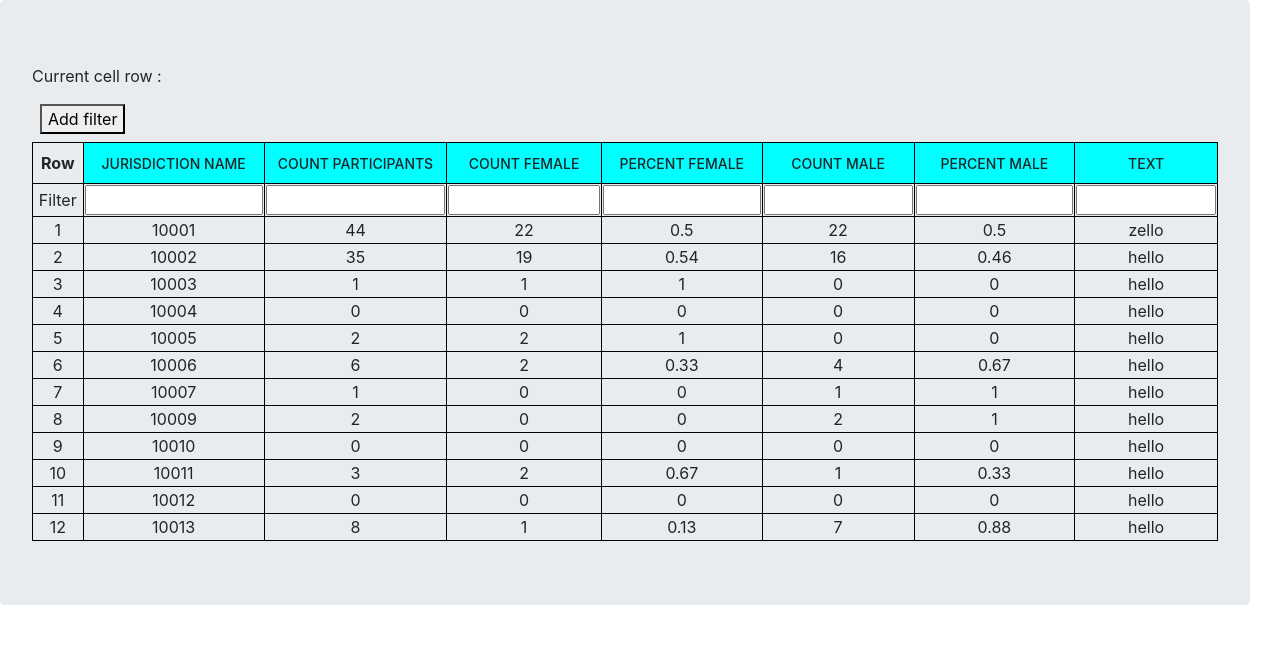
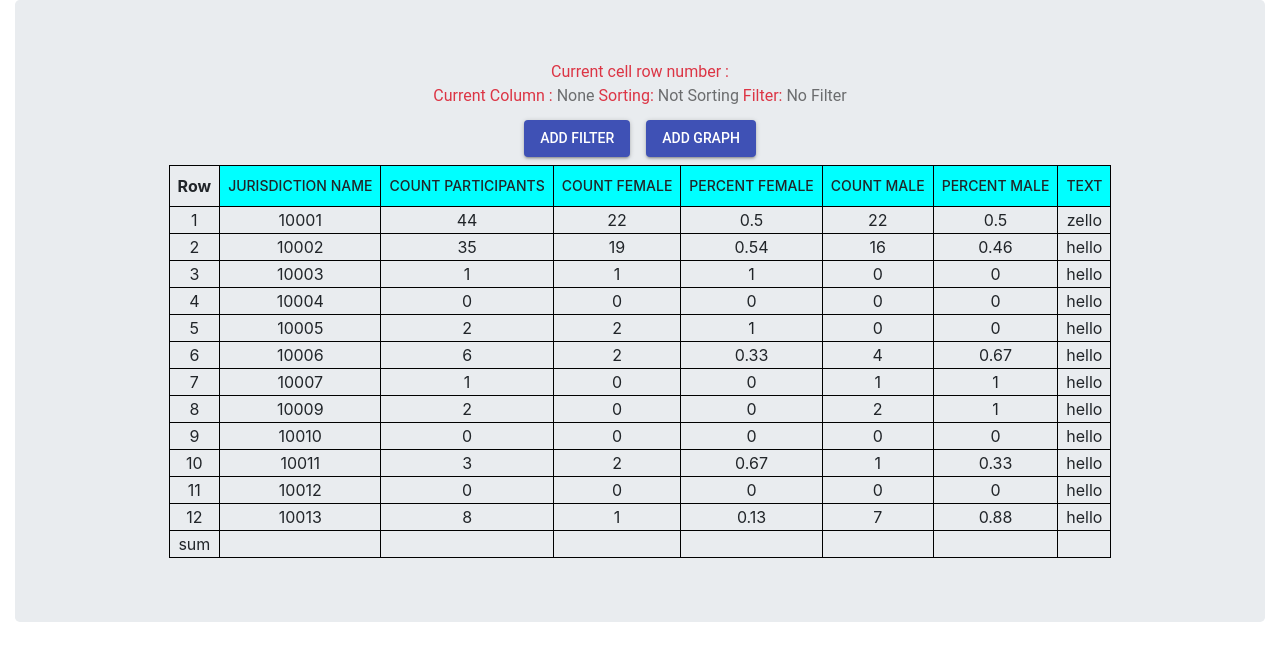
Before and after one commit to lopesamit/genesis, a React (Create React App) app: page / in a window 1280 px wide. Shown: the top 660 px of the page. Built offline with nearby package versions, Linux system fonts and the light colour scheme.

Commit message:
working on statistics

```diff
--- a/package.json
+++ b/package.json
@@ -3,6 +3,7 @@
   "version": "0.1.0",
   "private": true,
   "dependencies": {
+    "@material-ui/core": "^3.6.2",
     "bootstrap": "^4.1.3",
     "d3": "^5.7.0",
     "jquery": "^3.3.1",
--- a/src/App.js
+++ b/src/App.js
@@ -4,6 +4,12 @@ import logo from "./logo.svg";
 import "./App.scss";
 import * as d3 from "d3";
 import $ from "jquery";
+import D3graph from "./components/D3graph";
+import { Button, InputLabel, TextField } from "@material-ui/core";
+
+const byPropKey = (propertyName, value) => () => ({
+  [propertyName]: value
+});
 
 class App extends Component {
   constructor(props) {
@@ -12,17 +18,27 @@ class App extends Component {
       items: [],
       filteredItems: [],
       heading: [],
-      sort: false,
+      isSorting: false,
       cell: '',
-      filter: true,
+      column: 'None',
+      isFiltering: false,
+      filters: [],
+      columnClicked: '',
+      isPloting: false,
+      stats: {},
+      isAsc: false
     };
     this.handleSort = this.handleSort.bind(this);
-    this.handleHover = this.handleHover.bind(this)
-    this.handleAddFilter = this.handleAddFilter.bind(this)
-    this.handleFilter = this.handleFilter.bind(this)
+    this.handleHoverCell = this.handleHoverCell.bind(this);
+    this.handleHoverColumn = this.handleHoverColumn.bind(this);
+    this.handleAddFilter = this.handleAddFilter.bind(this);
+    this.handleFilter = this.handleFilter.bind(this);
+    this.handleAddGraph = this.handleAddGraph.bind(this);
+    this.handleRemoveSort = this.handleRemoveSort.bind(this);
+    // this.handlePlotGraph = this.handlePlotGraph.bind(this)
   }
 
-  async componentDidMount() {
+  async getData() {
     const items = [];
     await d3.csv(data, item => {
       items.push(item);
@@ -32,26 +48,35 @@ class App extends Component {
       items: items,
       filteredItems: items
     });
+  }
+
+  async componentDidMount() {
+    await this.getData();
 
     var heading = [];
-    if (items[0]) {
-      heading = Object.keys(items[0]);
+    if (this.state.items[0]) {
+      heading = Object.keys(this.state.items[0]);
     }
 
     await this.setState({
       heading: heading
     });
+    this.statistics();
   }
 
   handleSort(column, e) {
     this.setState(prevState => {
-      return { sort: !prevState.sort };
+      // return { isSorting: !prevState.isSorting };
+      return { isSorting: true };
     });
 
     const items = this.state.items;
     const currentTarget = $(e.currentTarget);
 
     if (currentTarget.hasClass("asc")) {
+      this.setState({
+        isAsc : false
+      })
       items.sort((a, b) => {
         if (isNaN(a[column])) {
           if (a[column] > b[column]) return -1;
@@ -65,12 +90,14 @@ class App extends Component {
         items: items
       });
       currentTarget
-      .removeClass("asc")
-      .addClass("desc")
-      .siblings()
-      .removeClass("desc")
+        .removeClass("asc")
+        .addClass("desc")
+        .siblings()
+        .removeClass("desc");
     } else {
-
+      this.setState({
+        isAsc : true
+      })
       items.sort((a, b) => {
         if (isNaN(a[column])) {
           if (a[column] < b[column]) return -1;
@@ -87,91 +114,208 @@ class App extends Component {
         .addClass("asc")
         .removeClass("desc")
         .siblings()
-        .removeClass("asc desc")
+        .removeClass("asc desc");
     }
   }
 
-  handleHover(e) {
+  handleHoverCell(e) {
     this.setState({
       cell: e
-    })
+    });
   }
 
-  handleAddFilter(){
-    this.setState((prevState) => {
-      return ({ filter : !prevState.filter })
-    })
+  handleHoverColumn(e) {
+    this.setState({
+      column: e
+    });
+  }
+
+  handleAddFilter() {
+    this.setState(prevState => {
+      return { isFiltering: !prevState.isFiltering, filters: [] };
+    });
+    this.getData();
+  }
+  handleAddGraph() {
+    this.setState(prevState => {
+      return { isPloting: !prevState.isPloting };
+    });
+    this.getData();
+  }
+  handleRemoveSort() {
+    this.getData();
+    $("th").removeClass("asc desc");
+    this.setState({ isSorting: false });
+  }
+
+  async handlePlotGraph(e, column) {
+    await this.handleAddGraph();
+
+    this.setState(prevState => {
+      return { columnClicked: column };
+    });
+    this.handleAddGraph();
   }
 
   async handleFilter(e, column) {
-    const items = this.state.items;
-    const filteredItems = items.filter((i) => {
-      return (
-        i[column].toLowerCase().includes(e.currentTarget.value)
-      )
-    })
+    let items = this.state.items;
+    if (Object.values(this.state.filters).length > 1) {
+      items = this.state.filteredItems;
+    }
+
+    const filteredItems = items.filter(i => {
+      return i[column].toLowerCase().includes(e);
+    });
+
     await this.setState({
       filteredItems: filteredItems
     });
+  }
 
+  async statistics() {
+    const a = []
+    await this.state.heading.map((h, index) => {
+      this.state.items.map((i, index) => {
+        a.push(i[h])
+
+      });
+    });
+    console.log(a)
   }
 
   render() {
+    let graphComponent;
+    if (this.state.isPloting) {
+      graphComponent = (
+        <D3graph state={this.state.items} column={this.state.columnClicked} />
+      );
+    } else {
+      graphComponent = null;
+    }
+
     return (
-      <div className="row col-12">
-        <div className="jumbotron">
-          <label> Current cell row : {this.state.cell} </label>
-          <button className="d-block m-2" onClick={this.handleAddFilter}>Add filter</button>
+      <div className="container col-12">
+        <div className="jumbotron text-center">
+          <InputLabel className="d-block">
+            <span className="text-danger"> Current cell row number : </span> {this.state.cell}
+          </InputLabel>
+          <InputLabel className="d-block">
+            <span className="text-danger"> Current Column : </span> {this.state.column}
+            <span className="text-danger"> Sorting: </span>{this.state.isSorting ? this.state.isAsc? 'Ascending' : 'Descending' : 'Not Sorting'}
+            <span className="text-danger"> Filter: </span>{this.state.isFiltering ? 'Text Filter' : 'No Filter'}
+          </InputLabel>
+          <Button
+            color="primary"
+            variant="contained"
+            className="m-2"
+            onClick={this.handleAddFilter}
+          >
+            {this.state.isFiltering ? "Remove " : "Add "} filter
+          </Button>
+          <Button
+            color="primary"
+            variant="contained"
+            className="m-2"
+            onClick={this.handleAddGraph}
+          >
+            {this.state.isPloting ? "Remove " : "Add "} Graph
+          </Button>
+          {this.state.isSorting ? (
+            <Button
+              color="primary"
+              variant="contained"
+              className="m-2"
+              onClick={this.handleRemoveSort}
+            >
+              Remove sorting
+            </Button>
+          ) : null}
+          {graphComponent}
           <table className="mx-auto text-center data-table">
             <tbody>
-              <tr>
+              <tr className="col-12">
                 <th className="p-2">Row</th>
                 {this.state.heading.map((h, index) => {
                   return (
                     <th
-                      className="p-2 table-heading"
+                      className={`p-2 table-heading ${this.state.sortingApplied}`}
                       key={index}
                       onClick={e => this.handleSort(h, e)}
-                      onMouseOver={(e) => {this.handleHover(h)}}
+                      onMouseOver={e => {
+                        this.handleHoverColumn(h);
+                      }}
                     >
                       {h}
                     </th>
                   );
                 })}
               </tr>
-              {this.state.filter?
+              {this.state.isFiltering ? (
                 <tr>
                   <td>Filter</td>
                   {this.state.heading.map((h, index) => {
                     return (
                       <td>
-                        <input className="col"
-                          onChange={(e) => this.handleFilter(e, h)}
-                        >
-                        </input>
+                        <TextField
+                          className="col"
+                          placeholder="Enter filter"
+                          onChange={e =>
+                            this.handleFilter(e.currentTarget.value, h)
+                          }
+                        />
                       </td>
-                    )
+                    );
                   })}
                 </tr>
-                :
-                null
-              }
-              { this.state[this.state.filter ? 'filteredItems' : 'items'].map((item, index) => {
-                var rowNo = index + 1
+              ) : null}
+              {this.state.isPloting ? (
+                <tr>
+                  <td>Plot</td>
+                  {this.state.heading.map((h, index) => {
+                    return (
+                      <td>
+                        {!isNaN(this.state.items[0][h]) ? (
+                          <Button
+                            color="primary"
+                            variant="contained"
+                            onClick={e => this.handlePlotGraph(e, h)}
+                          >
+                            plot
+                          </Button>
+                        ) : null}
+                      </td>
+                    );
+                  })}
+                </tr>
+              ) : null}
+              {this.state[
+                this.state.isFiltering ? "filteredItems" : "items"
+              ].map((item, index) => {
+                var rowNo = index + 1;
                 return (
                   <tr>
                     <td>{rowNo}</td>
                     {Object.values(item).map((i, index) => {
-                      return <td
-                        key={index}
-                        onMouseOver={(e) => {this.handleHover(rowNo)}}
+                      return (
+                        <td
+                          key={index}
+                          onMouseOver={e => {
+                            this.handleHoverCell(rowNo);
+                          }}
                         >
                           {i}
-                        </td>;
+                        </td>
+                      );
                     })}
                   </tr>
                 );
               })}
+              <tr>
+                <td>sum</td>
+                {this.state.heading.map((h, index) => {
+                  return <td />;
+                })}
+              </tr>
             </tbody>
           </table>
         </div>
--- /dev/null
+++ b/src/components/D3graph.js
@@ -0,0 +1,96 @@
+import React, { Component } from 'react';
+import * as d3 from 'd3'
+
+class D3graph extends Component{
+  constructor(props){
+    super(props)
+
+    this.plotGraph = this.plotGraph.bind(this)
+  }
+
+  plotGraph(){
+    var testData = []
+
+    Object.keys(this.state.data).forEach((key, index) =>{
+      testData.push({Xaxis: key})
+    })
+
+    Object.values(this.state.data).forEach((value, index) =>{
+      testData[index] = { ...testData[index] , Yaxis: value[this.props.column ] || 0 }
+    })
+
+
+    var data = testData.map(function(entry) {
+      return {
+        Xaxis: entry.Xaxis,
+        Yaxis: +entry.Yaxis
+      }
+    });
+
+    var svg = d3.select("svg"),
+      margin = {top: 20, right: 20, bottom: 30, left: 50},
+      width = +svg.attr("width") - margin.left - margin.right,
+      height = +svg.attr("height") - margin.top - margin.bottom,
+      g = svg.append("g").attr("transform", "translate(" + margin.left + "," + margin.top + ")");
+
+    var x = d3.scaleTime()
+      .rangeRound([0, width]);
+
+    var y = d3.scaleLinear()
+      .rangeRound([height, 0]);
+
+    var line = d3.line()
+      .x(function(d) { return x(d.Xaxis); })
+      .y(function(d) { return y(d.Yaxis); });
+
+
+    x.domain(d3.extent(data, function(d) { return d.Xaxis; }));
+    y.domain(d3.extent(data, function(d) { return d.Yaxis; }));
+
+    g.append("g")
+      .attr("transform", "translate(0," + height + ")")
+      .call(d3.axisBottom(x))
+
+    g.append("g")
+      .call(d3.axisLeft(y))
+
+    g.append("path")
+      .datum(data)
+      .attr("fill", "none")
+      .attr("stroke", `#${Math.floor(Math.random() * 0x1000000).toString(16).padStart(6, 0)}`)
+      .attr("stroke-linejoin", "round")
+      .attr("stroke-linecap", "round")
+      .attr("stroke-width", 1.5)
+      .attr("d", line);
+  }
+
+  async componentDidMount(){
+    await this.setState({
+      // data: jsonData.data
+      data: this.props.state
+    })
+    this.plotGraph()
+  }
+
+  componentWillReceiveProps(){
+    this.setState({
+      data: this.props.state
+    })
+
+    this.plotGraph()
+  }
+
+  render() {
+
+
+    return (
+      <div className="d-flex justify-content-center">
+          <div>{this.props.column}</div>
+          <svg className="d-block" width="600" height="180"></svg>
+      </div>
+    );
+  }
+
+}
+
+export default D3graph
```
Also changed, not shown: 1 other file (tests, documents, lock files or other folders).
